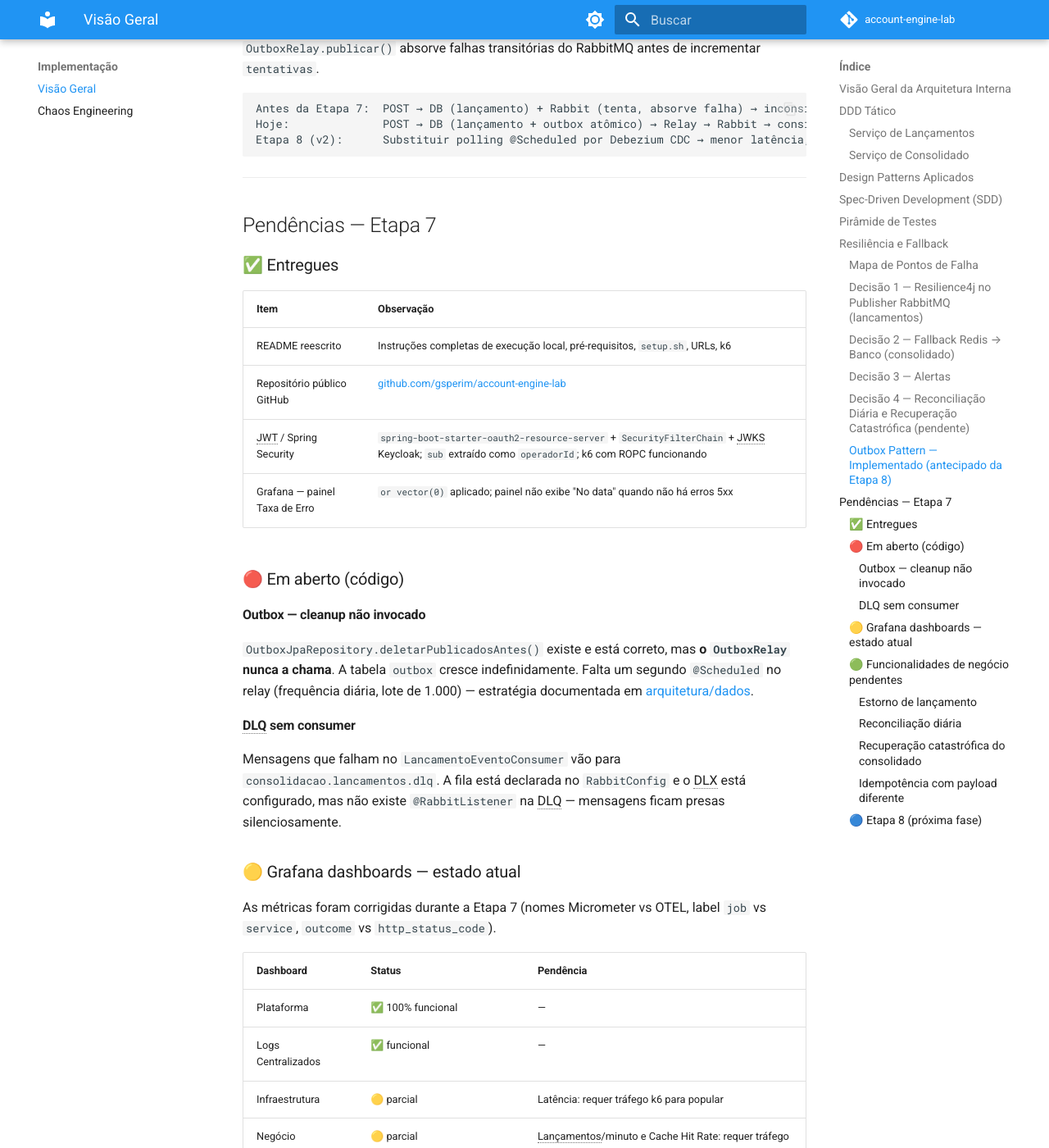
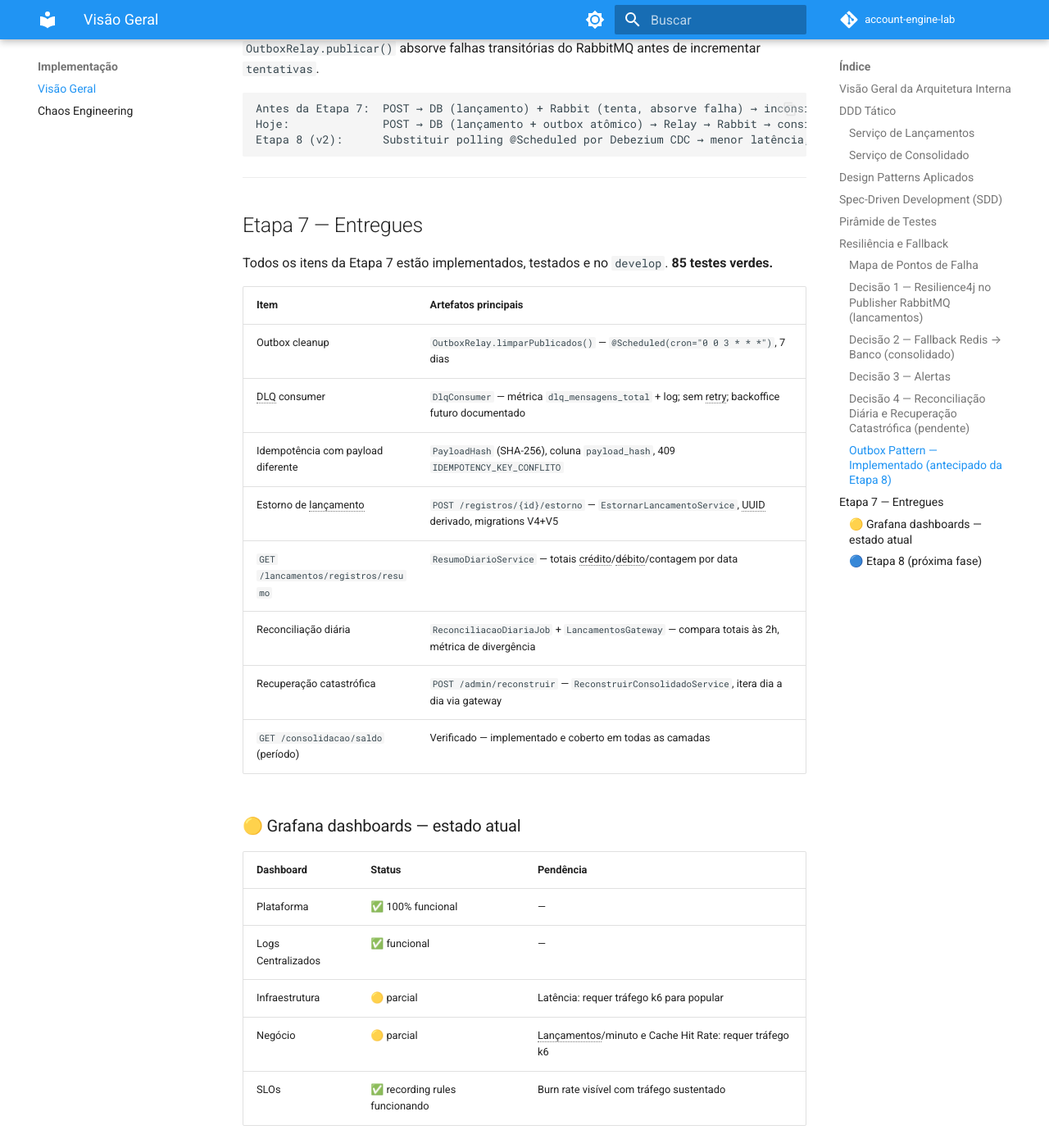
Before and after one commit to gsperim/account-engine-lab, an MkDocs documentation site: the page built from docs/implementacao/index.md, in a window 1280 px wide and 1400 px high, scrolled down 8158 px. Shown: the whole window at 82% size. Built offline with MkDocs 1.6.1 and Material for MkDocs 9.7.7, drawn with Linux system fonts in a browser that asks for light colours; comment, search, counter and statistics services are not loaded; some of the changed text lies outside the part shown.

Commit message:
docs(etapa7): sincronizar estado final — 85 testes, todos os itens entregues

````diff
--- a/docs/implementacao/index.md
+++ b/docs/implementacao/index.md
@@ -9,7 +9,7 @@ tags:
 # Implementação
 
 **Perspectiva:** 🛠️ Engenheiro de Software · 💻 Desenvolvedor
-**Etapa:** 7 — Concluída (2026-05-16) — pendências: Outbox cleanup + DLQ consumer
+**Etapa:** 7 — Concluída (2026-05-16)
 **ADRs relacionados:** [ADR-017 — SDD](../adr/ADR-017-spec-driven-development.md) · [ADR-018 — Stack](../adr/ADR-018-stack-implementacao.md)
 
 ---
@@ -193,7 +193,7 @@ Se o controller divergir do contrato, **o build falha**. Consulte o [ADR-017](..
 | Adapter Messaging | Unitário | JUnit 5 + Mockito | Consumer e publisher isolados |
 | Contexto | Integração | `@SpringBootTest` + H2 | Contexto completo, infra externa mockada |
 
-**Total: 71 testes** — `lancamentos` (42) + `consolidado` (29), todos verdes.
+**Total: 85 testes** — `lancamentos` (49) + `consolidado` (36), todos verdes.
 
 ---
 
@@ -357,30 +357,22 @@ Etapa 8 (v2):      Substituir polling @Scheduled por Debezium CDC → menor lat
 
 ---
 
-## Pendências — Etapa 7
+## Etapa 7 — Entregues
 
-### ✅ Entregues
+Todos os itens da Etapa 7 estão implementados, testados e no `develop`. **85 testes verdes.**
 
-| Item | Observação |
-|------|-----------|
-| README reescrito | Instruções completas de execução local, pré-requisitos, `setup.sh`, URLs, k6 |
-| Repositório público GitHub | [github.com/gsperim/account-engine-lab](https://github.com/gsperim/account-engine-lab) |
-| JWT / Spring Security | `spring-boot-starter-oauth2-resource-server` + `SecurityFilterChain` + JWKS Keycloak; `sub` extraído como `operadorId`; k6 com ROPC funcionando |
-| Grafana — painel Taxa de Erro | `or vector(0)` aplicado; painel não exibe "No data" quando não há erros 5xx |
-
-### 🔴 Em aberto (código)
-
-#### Outbox — cleanup não invocado
-
-`OutboxJpaRepository.deletarPublicadosAntes()` existe e está correto, mas **o `OutboxRelay` nunca a chama**. A tabela `outbox` cresce indefinidamente. Falta um segundo `@Scheduled` no relay (frequência diária, lote de 1.000) — estratégia documentada em [arquitetura/dados](../arquitetura/dados.md).
-
-#### DLQ sem consumer
-
-Mensagens que falham no `LancamentoEventoConsumer` vão para `consolidacao.lancamentos.dlq`. A fila está declarada no `RabbitConfig` e o DLX está configurado, mas não existe `@RabbitListener` na DLQ — mensagens ficam presas silenciosamente.
+| Item | Artefatos principais |
+|------|---------------------|
+| Outbox cleanup | `OutboxRelay.limparPublicados()` — `@Scheduled(cron="0 0 3 * * *")`, 7 dias |
+| DLQ consumer | `DlqConsumer` — métrica `dlq_mensagens_total` + log; sem retry; backoffice futuro documentado |
+| Idempotência com payload diferente | `PayloadHash` (SHA-256), coluna `payload_hash`, 409 `IDEMPOTENCY_KEY_CONFLITO` |
+| Estorno de lançamento | `POST /registros/{id}/estorno` — `EstornarLancamentoService`, UUID derivado, migrations V4+V5 |
+| `GET /lancamentos/registros/resumo` | `ResumoDiarioService` — totais crédito/débito/contagem por data |
+| Reconciliação diária | `ReconciliacaoDiariaJob` + `LancamentosGateway` — compara totais às 2h, métrica de divergência |
+| Recuperação catastrófica | `POST /admin/reconstruir` — `ReconstruirConsolidadoService`, itera dia a dia via gateway |
+| `GET /consolidacao/saldo` (período) | Verificado — implementado e coberto em todas as camadas |
 
 ### 🟡 Grafana dashboards — estado atual
-
-As métricas foram corrigidas durante a Etapa 7 (nomes Micrometer vs OTEL, label `job` vs `service`, `outcome` vs `http_status_code`).
 
 | Dashboard | Status | Pendência |
 |-----------|--------|-----------|
@@ -392,33 +384,6 @@ As métricas foram corrigidas durante a Etapa 7 (nomes Micrometer vs OTEL, label
 
 ---
 
-### 🟢 Funcionalidades de negócio pendentes
-
-#### Estorno de lançamento
-
-Não existe endpoint de estorno. O fluxo correto:
-```
-POST /lancamentos/registros/{id}/estorno
-  → valida lançamento existente e não estornado
-  → persiste novo lançamento do tipo inverso (débito → crédito compensatório)
-  → gera LancamentoEstornado no outbox
-  → consolidado inverte o saldo do dia correspondente
-```
-
-#### Reconciliação diária
-
-Job `@Scheduled` no consolidado que consulta o lançamentos e valida os totais por dia. Requer endpoint `GET /lancamentos/registros/resumo?data={data}` (não existe) no serviço de lançamentos.
-
-#### Recuperação catastrófica do consolidado
-
-`POST /consolidacao/admin/reconstruir?data_inicio=...&data_fim=...` — reconstrói o histórico consultando o lançamentos data a data. Torna o consolidado um *read model* reconstruível.
-
-#### Idempotência com payload diferente
-
-Mesma `Idempotency-Key` com dados distintos deveria retornar `409` com mensagem clara de conflito, não a resposta do primeiro registro. Requer coluna `payload_hash` na tabela `lancamentos` e comparação no `RegistrarLancamentoService`.
-
----
-
 ### 🔵 Etapa 8 (próxima fase)
 
 | Item | Descrição |
````
Also changed, not shown: CLAUDE.md (+21 -19 lines), docs/arquitetura/dados.md (+1 -1 lines), services/CLAUDE.md (+9 -6 lines).
